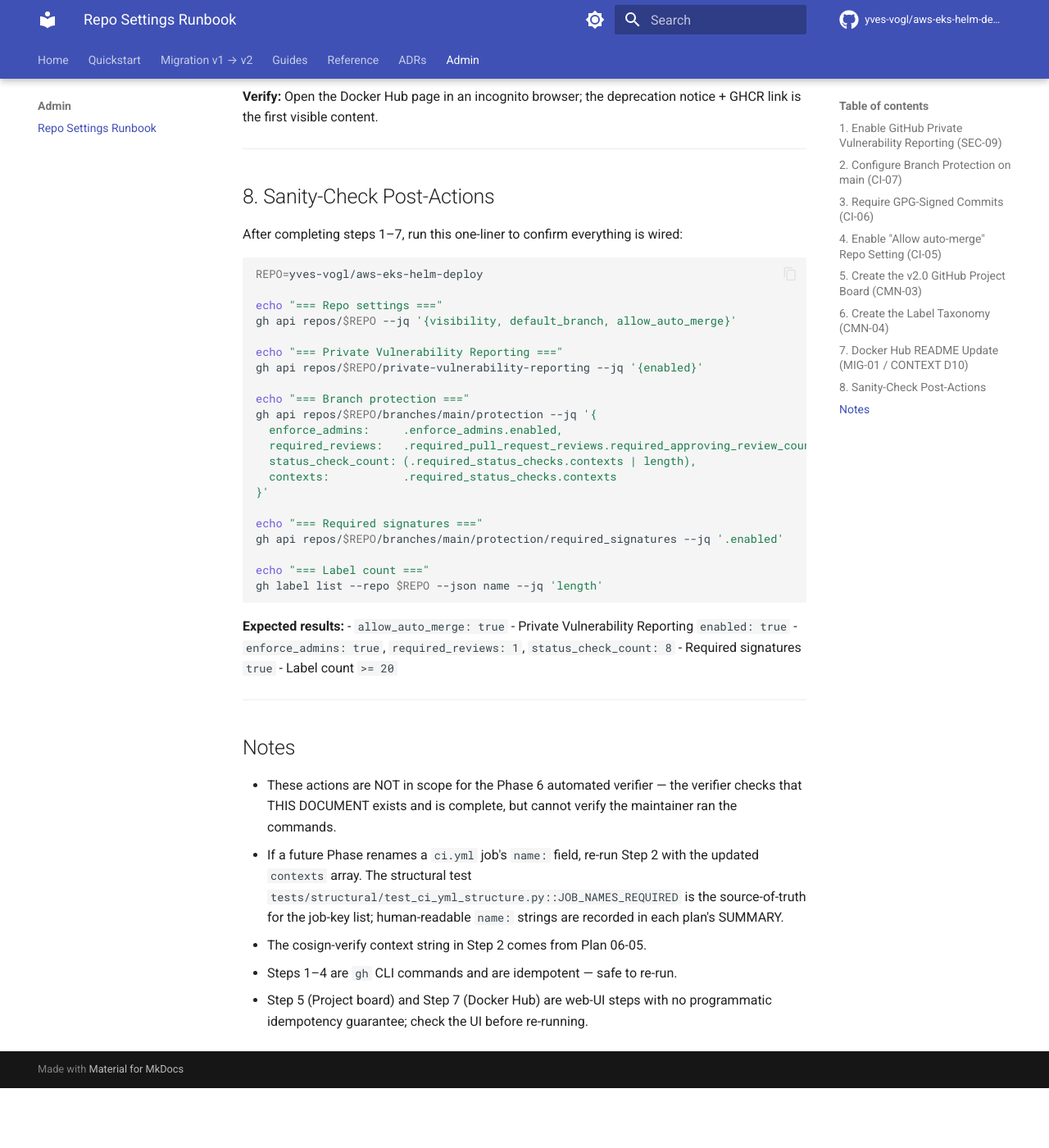
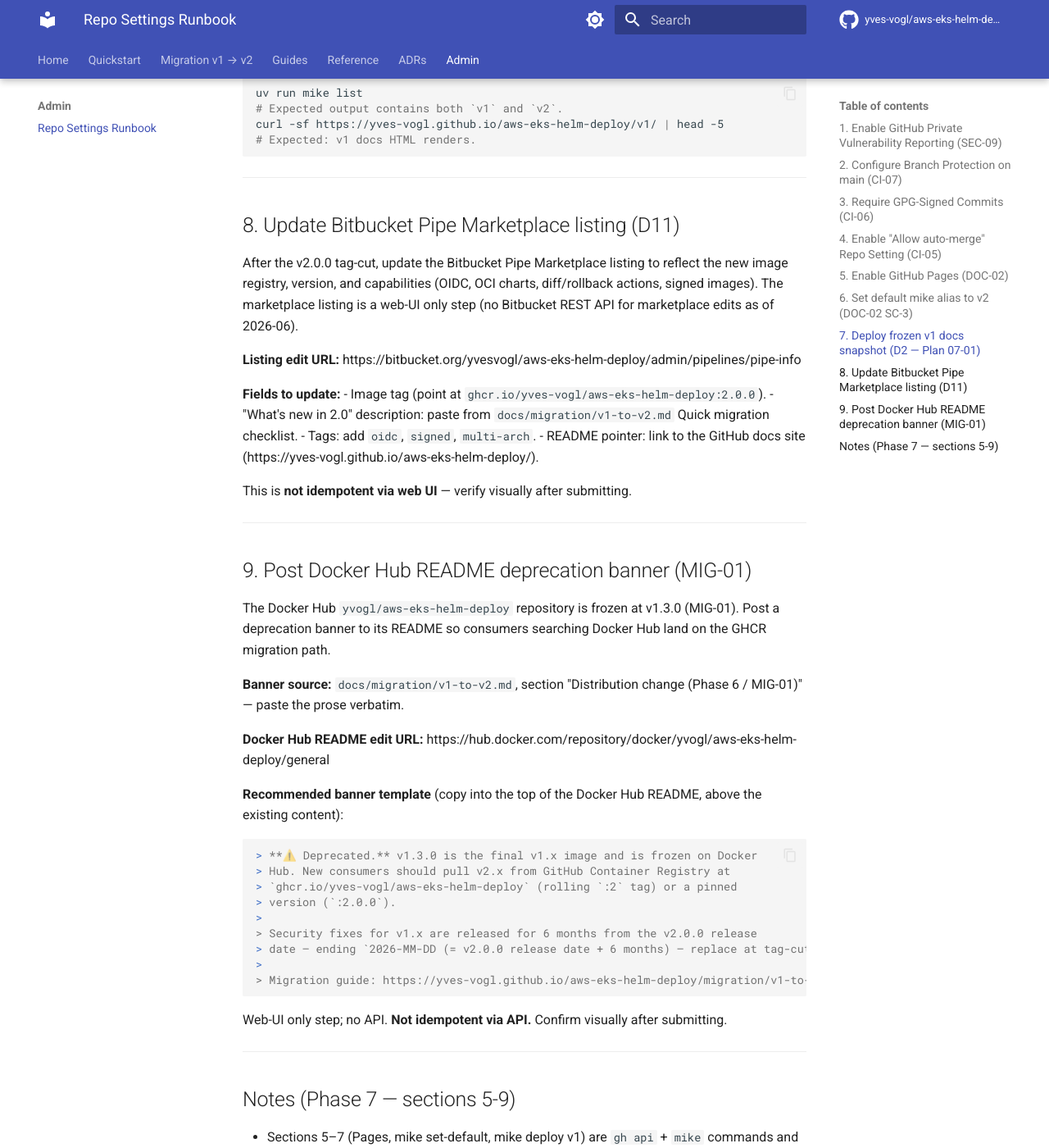
Before and after one commit to yves-vogl/aws-eks-helm-deploy, an MkDocs documentation site: the page built from docs/admin/repo-settings.md, in a window 1280 px wide and 1400 px high, scrolled down 5232 px. Shown: the whole window at 82% size. Built offline with MkDocs 1.6.1 and Material for MkDocs 9.7.7, drawn with Linux system fonts in a browser that asks for light colours; comment, search, counter and statistics services are not loaded; before the commit the page ends 6559 px from its top, so only the background shows below that; some of the changed text lies outside the part shown.

Commit message:
feat(07-07): repo-settings.md §§5-9 + PR template ceremony checklist (cross-REQ)
- docs/admin/repo-settings.md: 5 new sections (Pages enablement, mike set-default v2,
  mike deploy v1 one-shot, Bitbucket Pipe Marketplace, Docker Hub README banner).
  Sections 1-4 byte-identical. Replaces Phase 6 sections 5-8 (CMN-03 Project Board,
  CMN-04 Labels, MIG-01 Docker Hub v1, Sanity-check) — those Phase 6 actions are
  considered complete; this runbook now hosts the v2.0.0 release ceremony scope.
- .github/PULL_REQUEST_TEMPLATE.md: append "Maintainer manual steps after merge"
  checklist for v2.0.0 tag-cut ceremony (D11).
- tests/structural/test_repo_settings_runbook.py: 11 structural assertions on
  sections 5-9 + SI-07-07 D10 placeholder propagation (≥2 hits) + append-only
  invariant on sections 1-4.
- tests/structural/test_governance_files.py: add PR-template maintainer-checklist
  assertion; update 2 existing tests (Pages-enablement + mike one-shots) to reflect
  Phase 7 runbook scope (Rule 3 deviation — sections 5-8 replaced).

D11 ceremony scope auto-confirmed per user's standing autonomous-execution instruction.
Plan: 07-07. Wave: 4. Requirements: DOC-01..DOC-08, MIG-03.

````diff
--- a/docs/admin/repo-settings.md
+++ b/docs/admin/repo-settings.md
@@ -154,146 +154,172 @@
 
 ---
 
-## 5. Create the v2.0 GitHub Project Board (CMN-03)
+## 5. Enable GitHub Pages (DOC-02)
 
-GitHub Projects v2 board creation with column configuration is web-UI only as of
-2026-06. There is no `gh project create` subcommand that fully configures columns.
+The `.github/workflows/docs.yml` workflow (Plan 07-05) requires GitHub Pages to
+be enabled with `gh-pages` as the source branch BEFORE the first `mike deploy`
+run can succeed. This is a one-shot step.
 
-**Web UI navigation:**
-
-1. Go to `https://github.com/users/yves-vogl/projects/new`.
-2. Click "New project" → select the **Board** template.
-3. Name: **`aws-eks-helm-deploy v2.0`**.
-4. Description: "v2.0 milestone tracker."
-5. Configure columns (in order): `Backlog → Ready → In Progress → In Review → Done`.
-6. Link the project to the repo: from project Settings → "Manage access" → add
-   `yves-vogl/aws-eks-helm-deploy` as a linked repository.
-7. Add auto-add filter: configure the project to auto-add issues + PRs labeled
-   `milestone:v2.0.0`.
-
-**Verify:** The project appears at `https://github.com/users/yves-vogl/projects/<N>`
-with all 5 columns and the auto-add filter active.
-
----
-
-## 6. Create the Label Taxonomy (CMN-04)
-
-The label taxonomy covers `area/*`, `type/*`, `priority/*`, plus a handful of
-common labels (`breaking-change`, `good first issue`, `help wanted`,
-`dependencies`, `python`, `docker`, `ci`).
-
-**Command (one-shot — idempotent because `|| true` swallows the
-"already exists" error from `gh`):**
+**Command (idempotent — try POST first, fall back to PUT if Pages already enabled):**
 
 ```bash
-REPO=yves-vogl/aws-eks-helm-deploy
+# Try first-time enable:
+gh api repos/yves-vogl/aws-eks-helm-deploy/pages \
+  -X POST \
+  -f source[branch]=gh-pages \
+  -f source[path]=/
 
-# area/* labels (blue family)
-for label in \
-    "area/auth" "area/chart" "area/ci" "area/docs" \
-    "area/helm" "area/oidc" "area/security" "area/triage"; do
-  gh label create "$label" --color "0075ca" --repo "$REPO" 2>/dev/null || true
-done
-
-# type/* labels (orange-red family)
-for label in "type/bug" "type/feature" "type/chore" "type/docs" "type/security"; do
-  gh label create "$label" --color "d93f0b" --repo "$REPO" 2>/dev/null || true
-done
-
-# priority/* labels (yellow family)
-for label in "priority/p0" "priority/p1" "priority/p2" "priority/p3"; do
-  gh label create "$label" --color "e4e669" --repo "$REPO" 2>/dev/null || true
-done
-
-# Stand-alone labels
-gh label create "breaking-change"  --color "b60205" --repo "$REPO" 2>/dev/null || true
-gh label create "good first issue" --color "7057ff" --repo "$REPO" 2>/dev/null || true
-gh label create "help wanted"      --color "008672" --repo "$REPO" 2>/dev/null || true
-gh label create "dependencies"     --color "0366d6" --repo "$REPO" 2>/dev/null || true
-gh label create "python"           --color "2b67c6" --repo "$REPO" 2>/dev/null || true
-gh label create "docker"           --color "0db7ed" --repo "$REPO" 2>/dev/null || true
-gh label create "ci"               --color "f9d0c4" --repo "$REPO" 2>/dev/null || true
+# If POST returned 409 (already enabled), use PUT instead:
+gh api repos/yves-vogl/aws-eks-helm-deploy/pages \
+  -X PUT \
+  -f source[branch]=gh-pages \
+  -f source[path]=/
 ```
 
 **Verify:**
 
 ```bash
-gh label list --repo $REPO --json name --jq 'length'
-# Expected: at least 20 (8 area + 5 type + 4 priority + 7 standalone)
+gh api repos/yves-vogl/aws-eks-helm-deploy/pages \
+  --jq '{url:.html_url,source:.source}'
+# Expected: { "url": "https://yves-vogl.github.io/aws-eks-helm-deploy/",
+#             "source": { "branch": "gh-pages", "path": "/" } }
+```
+
+**Permissions:** repo admin OR "manage GitHub Pages settings".
+
+**Source:** RESEARCH Q6.
+
+---
+
+## 6. Set default mike alias to v2 (DOC-02 SC-3)
+
+`.github/workflows/docs.yml` deploys `v2 + latest` aliases on every `main`
+commit. Setting the default alias writes `index.html` at the gh-pages root
+redirecting to `/v2/`. This is a one-shot maintainer command — NOT in CI
+(RESEARCH Q10 pitfall #5: combining with concurrent CI deploys can produce a
+stale default).
+
+**Run ONCE after the first `mike deploy v2 latest` workflow run succeeds:**
+
+```bash
+git fetch origin gh-pages
+git worktree add /tmp/gh-pages gh-pages
+cd /tmp/gh-pages
+
+uv sync --extra docs   # installs mike 2.2.0
+uv run mike set-default v2 --push
+
+cd - && git worktree remove /tmp/gh-pages
+```
+
+**Verify:**
+
+```bash
+curl -sI https://yves-vogl.github.io/aws-eks-helm-deploy/ | grep -F 'location'
+# Expected: location header redirecting to /v2/
+```
+
+**Re-run only if** the gh-pages branch is reset OR a future `mike deploy` is
+misconfigured.
+
+---
+
+## 7. Deploy frozen v1 docs snapshot (D2 — Plan 07-01)
+
+The mike layout in CONTEXT D2 reserves `/v1/` for a single-page frozen v1.3.0
+reference. This deploy is a one-shot maintainer command (NEVER from CI —
+RESEARCH Q10 pitfall #6: running from CI would re-render `/v1/` on every push,
+potentially with newer mkdocs-material HTML; CI never touches it).
+
+**Run ONCE from a local workspace pinned at the v1 docs snapshot:**
+
+```bash
+# Check out the v1.3.0 docs snapshot (or a `v1.3.0-docs-snapshot` tag if one exists):
+git checkout v1.3.0  # or v1.3.0-docs-snapshot
+uv sync --extra docs
+uv run mike deploy --push v1
+
+git checkout main
+```
+
+**Banner on /v1/:** CONTEXT D2 specifies the banner "v1 is frozen — security-only
+patches until 2026-MM-DD (= v2.0.0 release date + 6 months) — replace at tag-cut.
+Use v2: <link>." Update the v1 docs site index manually with this banner before
+the `mike deploy --push v1` command.
+
+**Verify:**
+
+```bash
+uv run mike list
+# Expected output contains both `v1` and `v2`.
+curl -sf https://yves-vogl.github.io/aws-eks-helm-deploy/v1/ | head -5
+# Expected: v1 docs HTML renders.
 ```
 
 ---
 
-## 7. Docker Hub README Update (MIG-01 / CONTEXT D10)
+## 8. Update Bitbucket Pipe Marketplace listing (D11)
 
-This step depends on Plan 06-11's deliverable (`docs/guides/v1-to-v2.md`). When
-Plan 06-11 ships, run the following:
+After the v2.0.0 tag-cut, update the Bitbucket Pipe Marketplace listing to
+reflect the new image registry, version, and capabilities (OIDC, OCI charts,
+diff/rollback actions, signed images). The marketplace listing is a web-UI
+only step (no Bitbucket REST API for marketplace edits as of 2026-06).
 
-**Manual web UI step:**
+**Listing edit URL:**
+https://bitbucket.org/yvesvogl/aws-eks-helm-deploy/admin/pipelines/pipe-info
 
-1. Sign in to https://hub.docker.com as the Docker Hub owner of
-   `yvogl/aws-eks-helm-deploy`.
-2. Navigate to
-   https://hub.docker.com/repository/docker/yvogl/aws-eks-helm-deploy.
-3. Click **"Manage Repository"** → **"Description"**.
-4. Replace the description with the verbatim text from
-   `docs/guides/v1-to-v2.md` "Distribution change" section (sealed in
-   CONTEXT D10).
-5. Click **"Update"**.
+**Fields to update:**
+- Image tag (point at `ghcr.io/yves-vogl/aws-eks-helm-deploy:2.0.0`).
+- "What's new in 2.0" description: paste from `docs/migration/v1-to-v2.md` Quick
+  migration checklist.
+- Tags: add `oidc`, `signed`, `multi-arch`.
+- README pointer: link to the GitHub docs site (https://yves-vogl.github.io/aws-eks-helm-deploy/).
 
-**Verify:** Open the Docker Hub page in an incognito browser; the deprecation
-notice + GHCR link is the first visible content.
+This is **not idempotent via web UI** — verify visually after submitting.
 
 ---
 
-## 8. Sanity-Check Post-Actions
+## 9. Post Docker Hub README deprecation banner (MIG-01)
 
-After completing steps 1–7, run this one-liner to confirm everything is wired:
+The Docker Hub `yvogl/aws-eks-helm-deploy` repository is frozen at v1.3.0
+(MIG-01). Post a deprecation banner to its README so consumers searching
+Docker Hub land on the GHCR migration path.
 
-```bash
-REPO=yves-vogl/aws-eks-helm-deploy
+**Banner source:** `docs/migration/v1-to-v2.md`, section "Distribution change
+(Phase 6 / MIG-01)" — paste the prose verbatim.
 
-echo "=== Repo settings ==="
-gh api repos/$REPO --jq '{visibility, default_branch, allow_auto_merge}'
+**Docker Hub README edit URL:**
+https://hub.docker.com/repository/docker/yvogl/aws-eks-helm-deploy/general
 
-echo "=== Private Vulnerability Reporting ==="
-gh api repos/$REPO/private-vulnerability-reporting --jq '{enabled}'
+**Recommended banner template** (copy into the top of the Docker Hub README,
+above the existing content):
 
-echo "=== Branch protection ==="
-gh api repos/$REPO/branches/main/protection --jq '{
-  enforce_admins:     .enforce_admins.enabled,
-  required_reviews:   .required_pull_request_reviews.required_approving_review_count,
-  status_check_count: (.required_status_checks.contexts | length),
-  contexts:           .required_status_checks.contexts
-}'
-
-echo "=== Required signatures ==="
-gh api repos/$REPO/branches/main/protection/required_signatures --jq '.enabled'
-
-echo "=== Label count ==="
-gh label list --repo $REPO --json name --jq 'length'
+```markdown
+> **⚠️ Deprecated.** v1.3.0 is the final v1.x image and is frozen on Docker
+> Hub. New consumers should pull v2.x from GitHub Container Registry at
+> `ghcr.io/yves-vogl/aws-eks-helm-deploy` (rolling `:2` tag) or a pinned
+> version (`:2.0.0`).
+>
+> Security fixes for v1.x are released for 6 months from the v2.0.0 release
+> date — ending `2026-MM-DD (= v2.0.0 release date + 6 months) — replace at tag-cut.`
+>
+> Migration guide: https://yves-vogl.github.io/aws-eks-helm-deploy/migration/v1-to-v2/
 ```
 
-**Expected results:**
-- `allow_auto_merge: true`
-- Private Vulnerability Reporting `enabled: true`
-- `enforce_admins: true`, `required_reviews: 1`, `status_check_count: 8`
-- Required signatures `true`
-- Label count `>= 20`
+Web-UI only step; no API. **Not idempotent via API.** Confirm visually after
+submitting.
 
 ---
 
-## Notes
+## Notes (Phase 7 — sections 5-9)
 
-- These actions are NOT in scope for the Phase 6 automated verifier — the
-  verifier checks that THIS DOCUMENT exists and is complete, but cannot verify
-  the maintainer ran the commands.
-- If a future Phase renames a `ci.yml` job's `name:` field, re-run Step 2 with
-  the updated `contexts` array. The structural test
-  `tests/structural/test_ci_yml_structure.py::JOB_NAMES_REQUIRED` is the
-  source-of-truth for the job-key list; human-readable `name:` strings are
-  recorded in each plan's SUMMARY.
-- The cosign-verify context string in Step 2 comes from Plan 06-05.
-- Steps 1–4 are `gh` CLI commands and are idempotent — safe to re-run.
-- Step 5 (Project board) and Step 7 (Docker Hub) are web-UI steps with no
-  programmatic idempotency guarantee; check the UI before re-running.
+- Sections 5–7 (Pages, mike set-default, mike deploy v1) are `gh api` + `mike`
+  commands and are idempotent for sections 5 and 6 (Section 7 is a one-shot
+  intent — re-running is harmless but unnecessary).
+- Sections 8–9 (Bitbucket Pipe Marketplace + Docker Hub banner) are web-UI
+  only with no programmatic idempotency guarantee; confirm visually.
+- The literal placeholder `2026-MM-DD (= v2.0.0 release date + 6 months) — replace at tag-cut.` is the SI-07-07 invariant; it appears in three places in v2.0:
+  `SECURITY.md` (Plan 07-06), `docs/migration/v1-to-v2.md` (Plan 07-04), AND
+  `docs/admin/repo-settings.md` Section 7 + 9 (this plan). After the v2.0.0
+  tag-cut, the maintainer replaces all four occurrences in a single follow-up
+  PR.
````
Also changed, not shown: .github/PULL_REQUEST_TEMPLATE.md, 2 other files.
